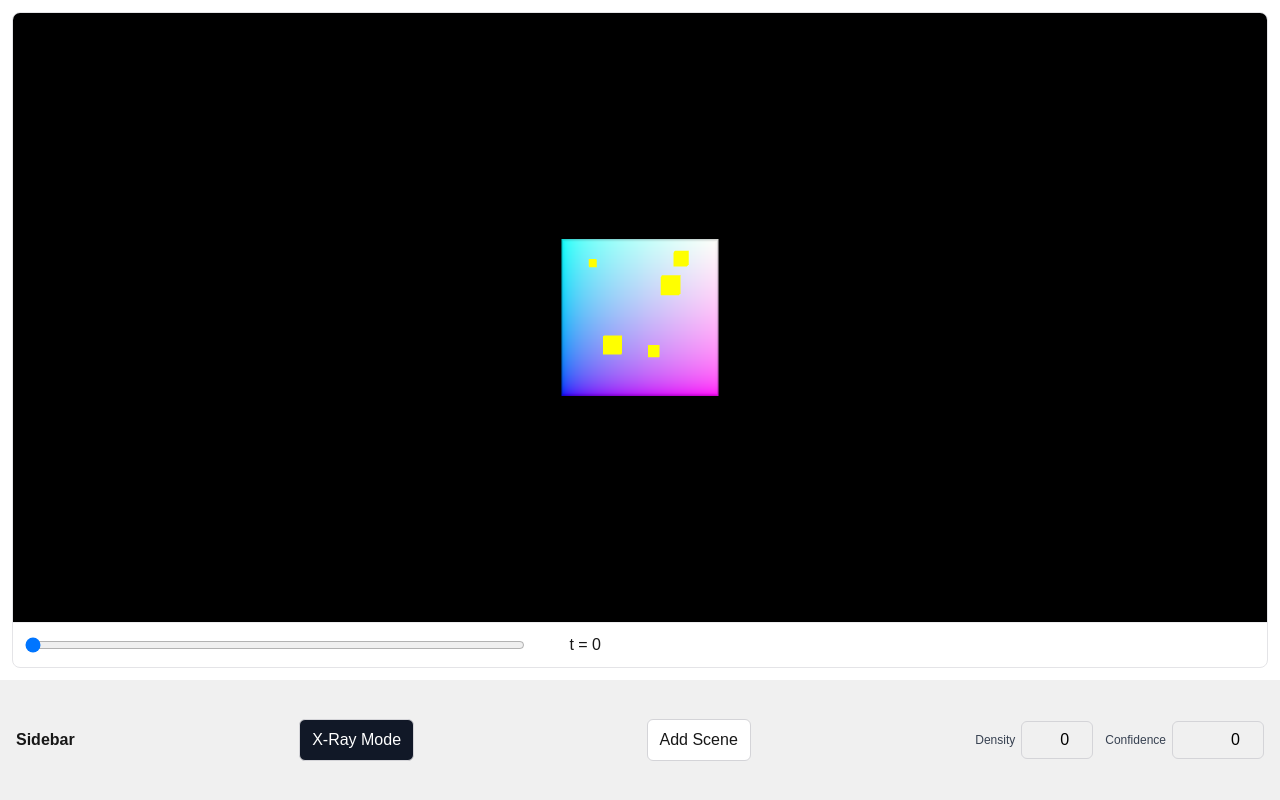
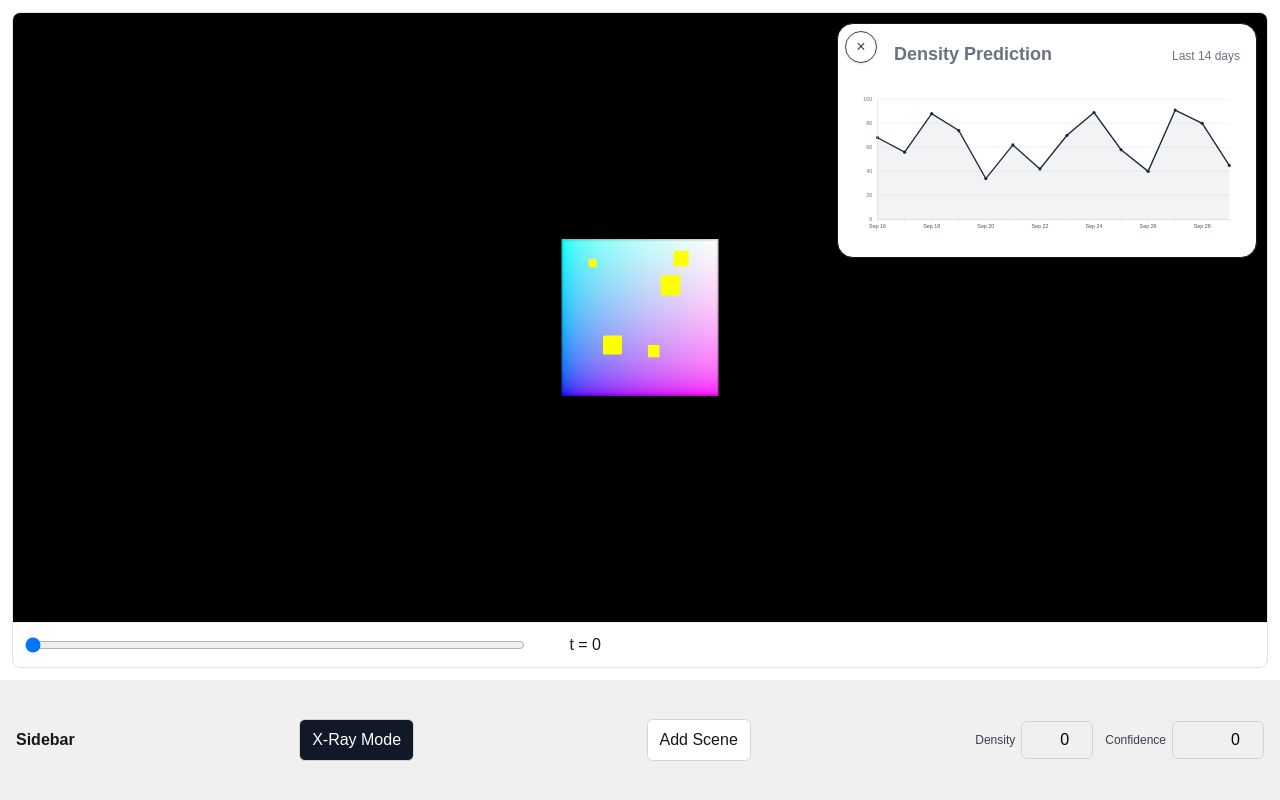
Before and after one commit to Antel0pe/UndergroundExplorer, a Next.js app: page / in a window 1280 px wide. Built offline with nearby package versions, Linux system fonts and the light colour scheme.

Commit message:
make graph pop up when clicked

```diff
--- /dev/null
+++ b/app/components/FourteenDayLineChart.tsx
@@ -0,0 +1,113 @@
+// FourteenDayLineChart.tsx
+"use client";
+
+import React, { useMemo } from "react";
+
+// tiny seeded RNG (mulberry32)
+function mulberry32(seed: number) {
+  return () => {
+    let t = (seed += 0x6d2b79f5);
+    t = Math.imul(t ^ (t >>> 15), t | 1);
+    t ^= t + Math.imul(t ^ (t >>> 7), t | 61);
+    return ((t ^ (t >>> 14)) >>> 0) / 4294967296;
+  };
+}
+
+// hard-coded base date in UTC so SSR/CSR match
+const BASE_UTC = Date.UTC(2025, 8, 29); // 2025-09-29
+const MONTHS = ["Jan","Feb","Mar","Apr","May","Jun","Jul","Aug","Sep","Oct","Nov","Dec"];
+
+export default function FourteenDayLineChart({
+  onClose,
+}: {
+  onClose?: () => void;
+}) {
+  // deterministic data + labels
+  const data = useMemo(() => {
+    const rand = mulberry32(42);
+    const out: { label: string; value: number }[] = [];
+    for (let i = 13; i >= 0; i--) {
+      const ms = BASE_UTC - i * 24 * 60 * 60 * 1000;
+      const d = new Date(ms);
+      const label = `${MONTHS[d.getUTCMonth()]} ${d.getUTCDate()}`;
+      const value = Math.round(20 + rand() * 80);
+      out.push({ label, value });
+    }
+    return out;
+  }, []);
+
+  const width = 720;
+  const height = 300;
+  const margin = { top: 36, right: 20, bottom: 40, left: 44 };
+  const innerW = width - margin.left - margin.right;
+  const innerH = height - margin.top - margin.bottom;
+
+  const xs = (i: number) => (i / (data.length - 1)) * innerW;
+  const minY = 0;
+  const maxY = Math.max(100, ...data.map((d) => d.value));
+  const ys = (v: number) => innerH - ((v - minY) / (maxY - minY)) * innerH;
+
+  const path = data.map((d, i) => `${i ? "L" : "M"}${xs(i)},${ys(d.value)}`).join(" ");
+  const yTicks = Array.from({ length: 6 }, (_, i) => minY + ((maxY - minY) * i) / 5);
+  const showEvery = 2;
+
+  return (
+    <div className="relative w-full max-w-3xl">
+      {/* Close button (only if onClose provided) */}
+      {onClose && (
+        <button
+          onClick={onClose}
+          aria-label="Close chart"
+          className="absolute left-2 top-2 z-10 inline-flex h-8 w-8 items-center justify-center rounded-full border bg-white/80 backdrop-blur text-gray-700 hover:bg-white shadow-sm"
+        >
+          ×
+        </button>
+      )}
+
+      <div className="rounded-2xl border bg-white p-4 shadow-sm">
+        <div className="mb-3 flex items-baseline justify-between">
+          <h2 className="text-lg font-semibold text-gray-500 ml-10">  Density Prediction</h2>
+          <span className="text-xs text-gray-500">Last 14 days</span>
+        </div>
+
+        <svg viewBox={`0 0 ${width} ${height}`} className="w-full">
+          <g transform={`translate(${margin.left},${margin.top})`}>
+            {yTicks.map((t, i) => (
+              <g key={i}>
+                <line x1={0} x2={innerW} y1={ys(t)} y2={ys(t)} className="stroke-gray-200" />
+                <text
+                  x={-10}
+                  y={ys(t)}
+                  textAnchor="end"
+                  dominantBaseline="middle"
+                  className="fill-gray-500 text-[10px]"
+                >
+                  {Math.round(t)}
+                </text>
+              </g>
+            ))}
+
+            {data.map((d, i) => (
+              <g key={i} transform={`translate(${xs(i)},0)`}>
+                <line y1={innerH} y2={innerH + 4} className="stroke-gray-300" />
+                {i % showEvery === 0 && (
+                  <text y={innerH + 16} textAnchor="middle" className="fill-gray-600 text-[10px]">
+                    {d.label}
+                  </text>
+                )}
+              </g>
+            ))}
+
+            <path d={path} fill="none" strokeWidth={2.5} className="stroke-gray-800" />
+            <path d={`${path} L ${xs(data.length - 1)},${innerH} L 0,${innerH} Z`} className="fill-gray-900/5" />
+            {data.map((d, i) => (
+              <circle key={i} cx={xs(i)} cy={ys(d.value)} r={3} className="fill-gray-800" />
+            ))}
+            <line x1={0} x2={innerW} y1={innerH} y2={innerH} className="stroke-gray-300" />
+            <line x1={0} x2={0} y1={0} y2={innerH} className="stroke-gray-300" />
+          </g>
+        </svg>
+      </div>
+    </div>
+  );
+}
--- a/app/components/SceneCard.tsx
+++ b/app/components/SceneCard.tsx
@@ -3,6 +3,7 @@
 import { useState } from "react";
 import ThreeScene from "./ThreeScene";
 import TimeSlider from "./TimeSlider";
+import FourteenDayLineChart from "./FourteenDayLineChart";
 
 export default function SceneCard({
   xRayEnabled,
@@ -10,6 +11,7 @@ export default function SceneCard({
   confidence,
 }: { xRayEnabled: boolean; density: number; confidence: number }) {
   const [time, setTime] = useState(0);
+  const [showChart, setShowChart] = useState(true);
 
   return (
     <div
@@ -20,12 +22,34 @@ export default function SceneCard({
         overflow: "hidden",
         border: "1px solid #e4e4e7",
         background: "#fff",
-        minHeight: 0, // helps grid children not overflow
+        minHeight: 0,
       }}
     >
       {/* Canvas region fills available vertical space */}
       <div style={{ flex: 1, minHeight: 240, position: "relative" }}>
-        <ThreeScene time={time} xRayEnabled={xRayEnabled} density={density} confidence={confidence} />
+        <ThreeScene
+          time={time}
+          xRayEnabled={xRayEnabled}
+          density={density}
+          confidence={confidence}
+          setShowChart={setShowChart}
+        />
+
+        {/* Chart overlay (top-right) — only shows if true */}
+        {showChart && (
+          <div
+            style={{
+              position: "absolute",
+              top: 10,
+              right: 10,
+              width: 420,
+              pointerEvents: "auto",
+              zIndex: 10,
+            }}
+          >
+            <FourteenDayLineChart onClose={() => setShowChart(false)} />
+          </div>
+        )}
       </div>
 
       {/* Local slider */}
--- a/app/components/ThreeScene.tsx
+++ b/app/components/ThreeScene.tsx
@@ -18,8 +18,15 @@ export default function ThreeScene({
   xRayEnabled,
   density,
   confidence,
-}: { time: number; xRayEnabled: boolean; density: number; confidence: number }) {
-  const mountRef = useRef<HTMLDivElement>(null);
+  setShowChart,               // ← add
+}: {
+  time: number;
+  xRayEnabled: boolean;
+  density: number;
+  confidence: number;
+  setShowChart: React.Dispatch<React.SetStateAction<boolean>>;
+}) {
+      const mountRef = useRef<HTMLDivElement>(null);
   const slicesRef = useRef<THREE.Mesh[]>([]);
   const hiCubesRef = useRef<THREE.Mesh[]>([]);
 
@@ -229,6 +236,7 @@ canvas.addEventListener("click", (e) => {
   if (hits.length) {
     const hit = hits[0].object as THREE.Mesh;
     (hit.material as THREE.MeshBasicMaterial).color.set(0xff0000);
+    setShowChart(true);
   }
 });
 
```
Also changed, not shown: 1 other file (tests, documents, lock files or other folders).
